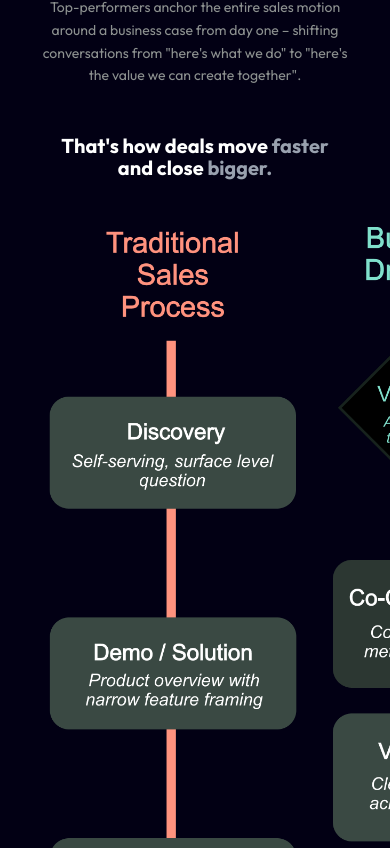
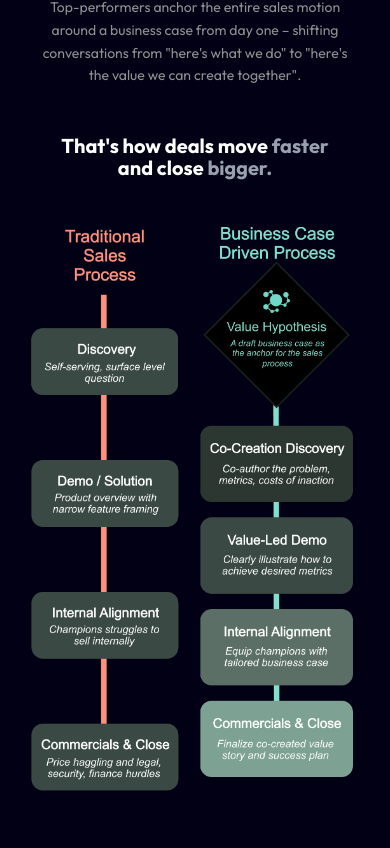
Before and after one commit to nolimit-buzz/gensp, a Next.js app: page / in a window 390 px wide. Shown: the part 1152-2000 px from the top of the page. Built offline with nearby package versions, Linux system fonts and the light colour scheme.

Commit message:
revert evolution  comp

```diff
--- a/app/components/Evolution.tsx
+++ b/app/components/Evolution.tsx
@@ -21,7 +21,7 @@ const Evolution: React.FC = () => {
 
   return (
     <section id="the-shift" className="py-12 sm:py-16 md:py-20 lg:py-24 bg-[#020014] relative overflow-hidden">
-      <div className="max-w-[1440px] mx-auto px-6 md:px-12 lg:px-20">
+      <div className="max-w-[1440px] mx-auto px-4 sm:px-6 md:px-12 lg:px-20">
         <motion.div
           initial={{ opacity: 0, y: 30 }}
           whileInView={{ opacity: 1, y: 0 }}
@@ -73,7 +73,7 @@ const Evolution: React.FC = () => {
             initial="hidden"
             whileInView="visible"
             viewport={{ once: true }}
-            className="relative flex justify-start w-max mx-auto"
+            className="relative flex justify-center w-full"
           >
             <img
               src="/business-diagrams.png"
```
